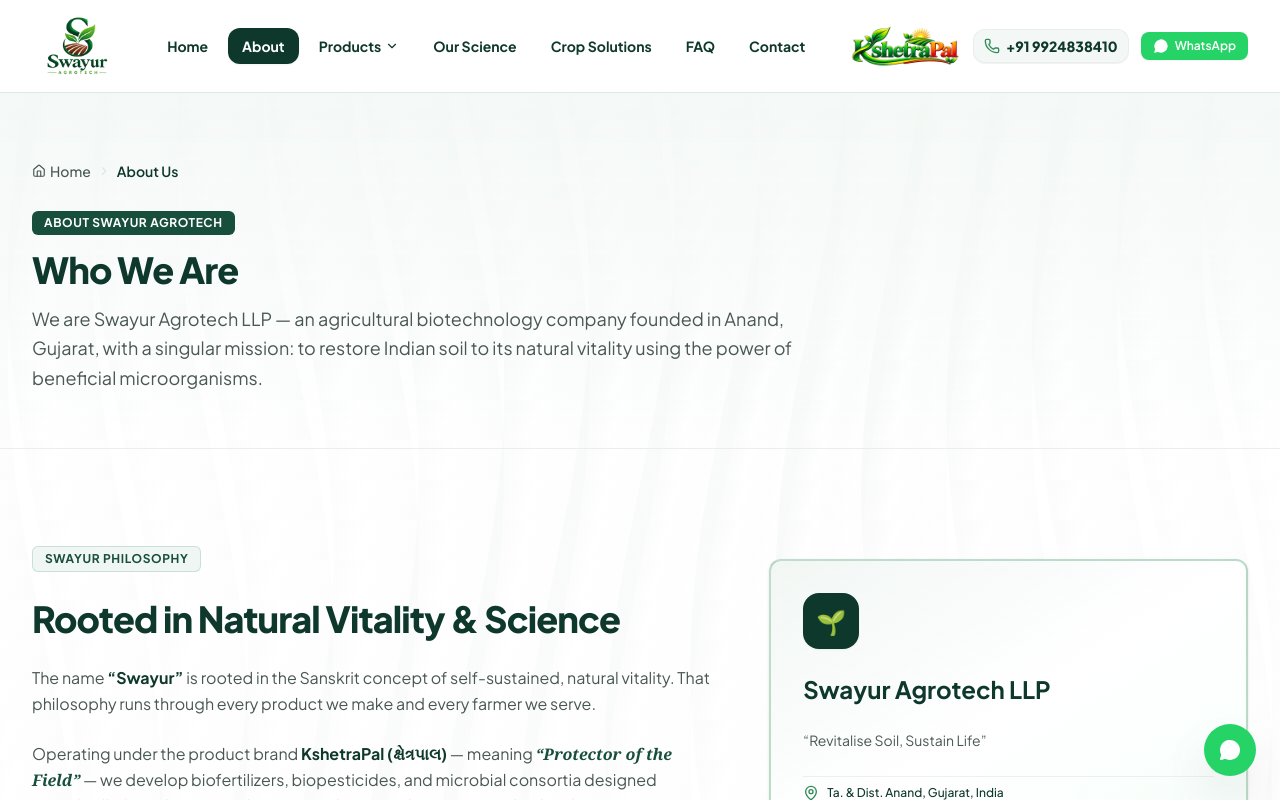
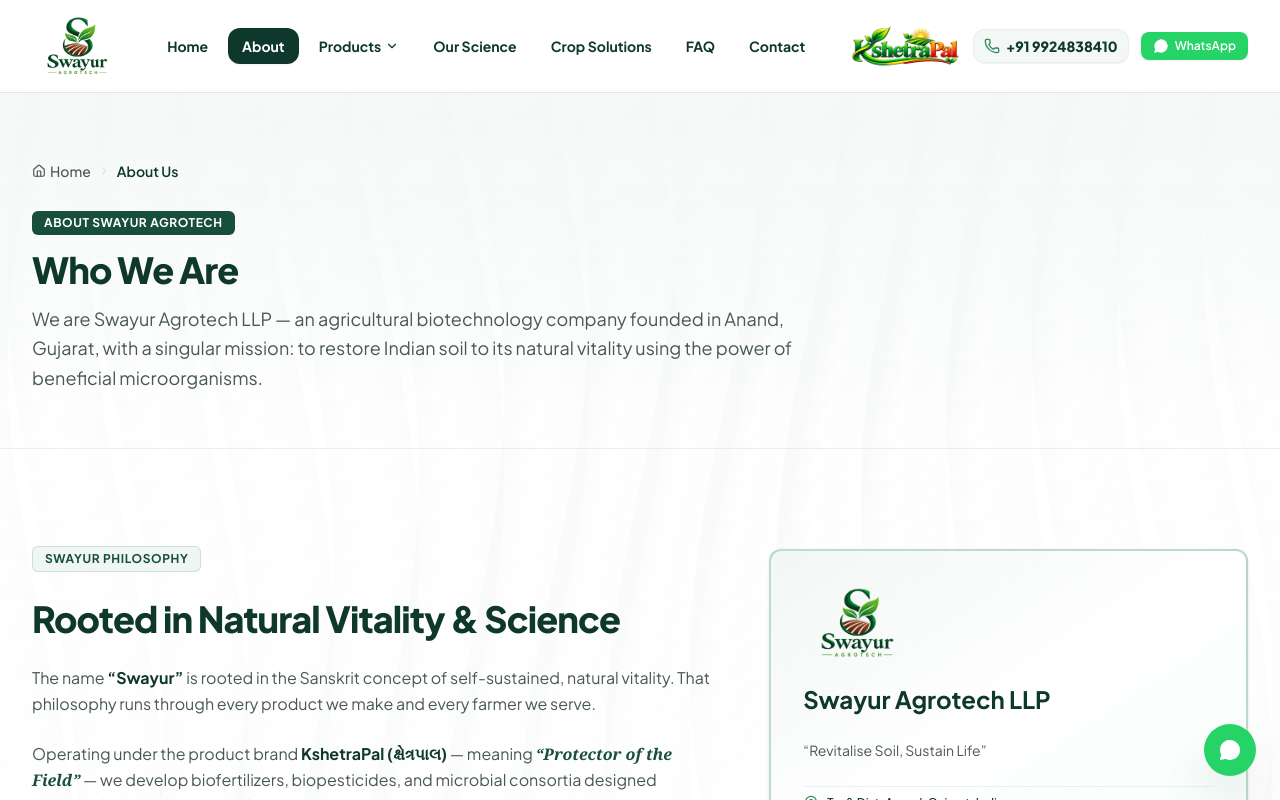
Before and after one commit to dakshsoni1005/Swayur_Website, a Next.js app: page /about in a window 1280 px wide. Shown: the top 800 px of the page. Built offline with nearby package versions, Linux system fonts and the light colour scheme; no server answers.

Commit message:
feat: replace emoji placeholder with official Swayur Agrotech logo on About page card

```diff
--- a/src/app/about/page.tsx
+++ b/src/app/about/page.tsx
@@ -1,5 +1,6 @@
 import React from 'react';
 import { Metadata } from 'next';
+import Image from 'next/image';
 import {
   Target,
   Eye,
@@ -81,8 +82,15 @@ export default function AboutPage() {
 
           <div className="lg:col-span-5">
             <Card className="p-8 bg-gradient-to-br from-agri-pale/90 via-white to-emerald-50/50 border-2 border-agri-accent/30 space-y-6 shadow-sm">
-              <div className="w-14 h-14 rounded-2xl bg-agri-dark text-white flex items-center justify-center font-bold text-2xl shadow-xs">
-                🌱
+              <div className="pt-1">
+                <Image
+                  src="/images/brand/swayur-agrotech-official-logo.png"
+                  alt="Swayur Agrotech Official Logo"
+                  width={400}
+                  height={160}
+                  priority
+                  className="h-14 sm:h-18 w-auto object-contain"
+                />
               </div>
               <h3 className="text-2xl font-bold text-agri-dark">{companyData.name}</h3>
               <p className="text-sm text-agri-muted leading-relaxed">
```
